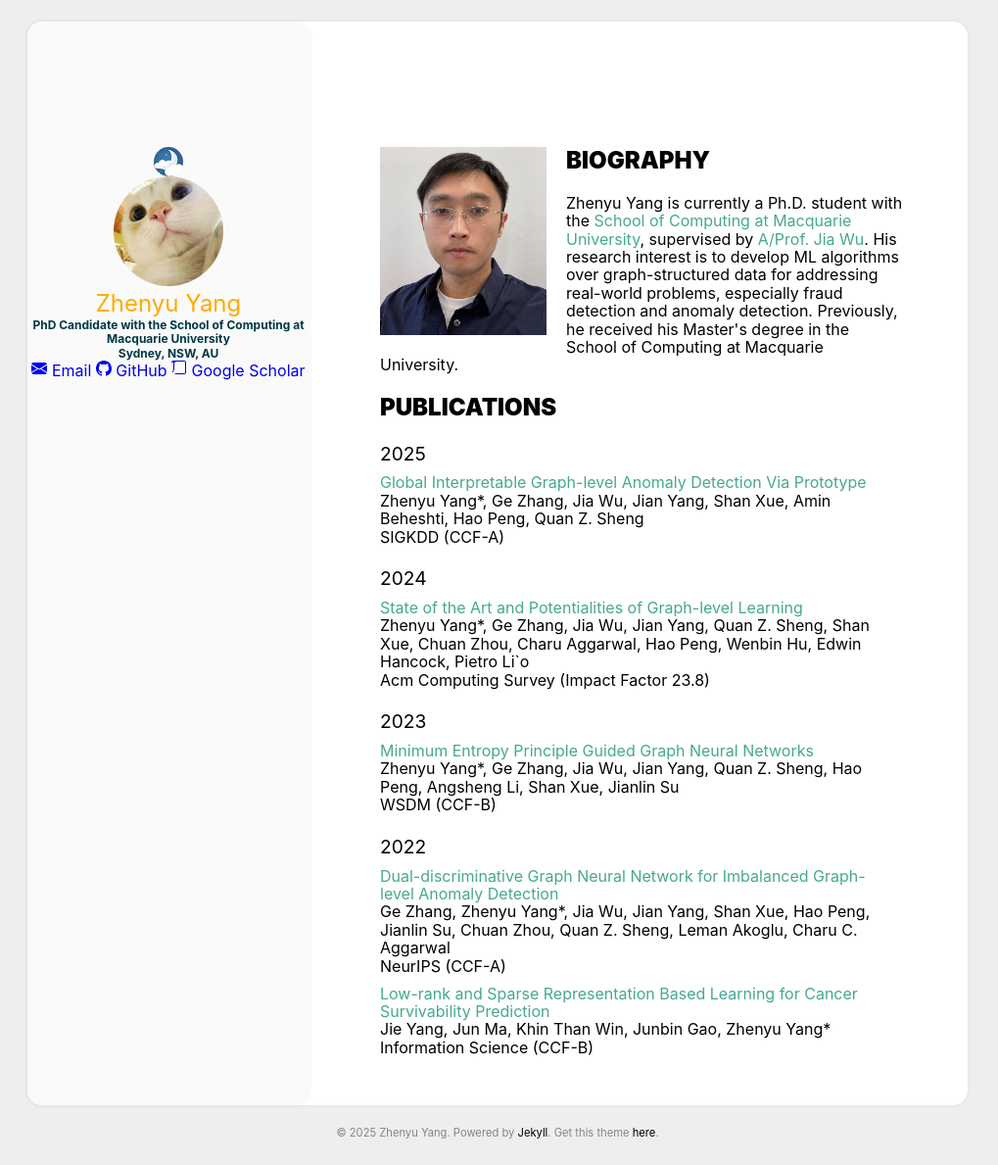
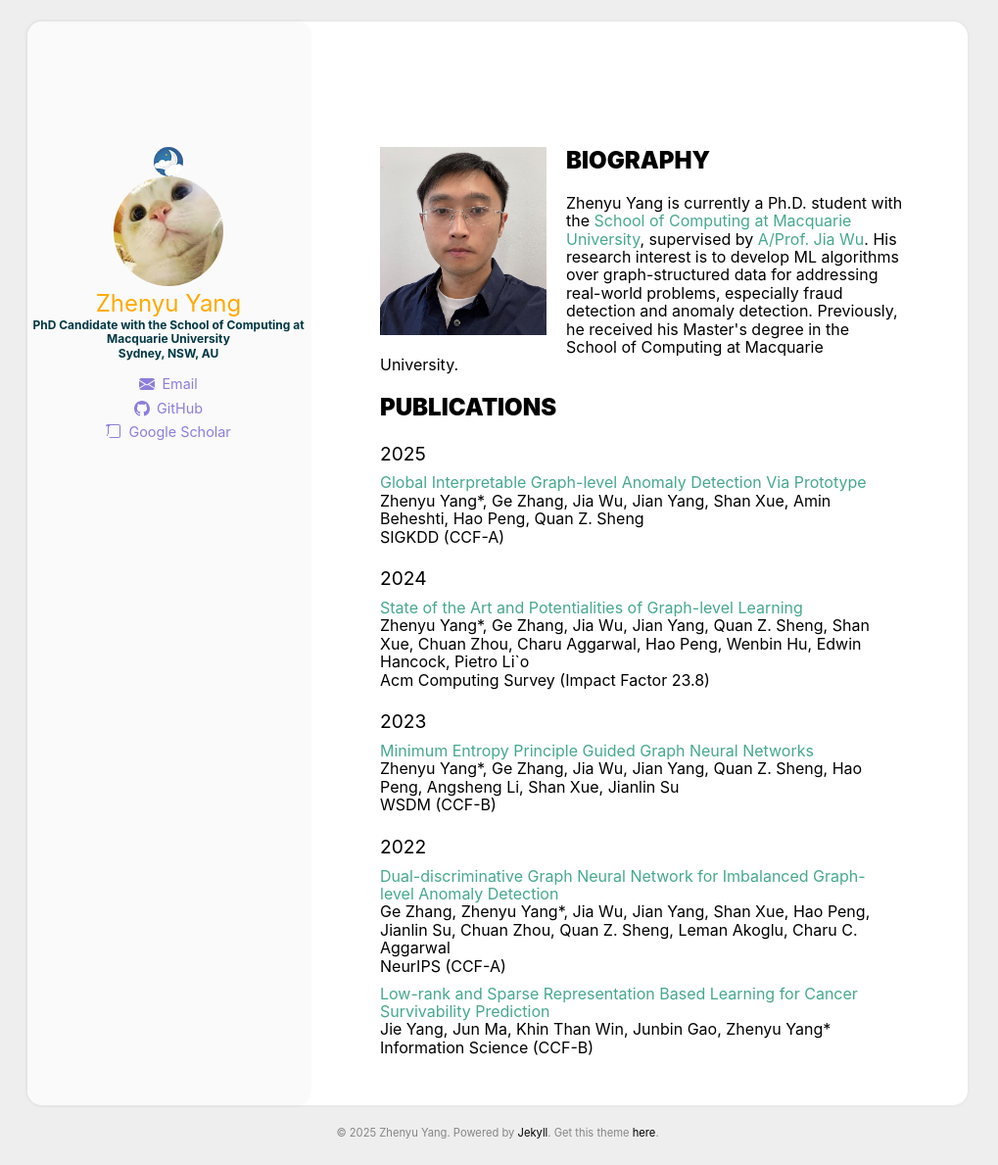
Before and after one commit to ZhenyuYangMQ/ZhenyuYangMQ.github.io, a Jekyll site: the page built from index.html, in a window 1280 px wide. Shown: the whole page at 98% size, without its empty margins (132-1151 px from the left). Built offline with Jekyll 4.4.1, drawn with Linux system fonts in a browser that asks for light colours.

Commit message:
Update main.scss

```diff
--- a/assets/css/main.scss
+++ b/assets/css/main.scss
@@ -216,6 +216,29 @@ img {
     margin-top: 7rem;
 }
 
+.contact_links {
+    margin-top: 1rem;
+    display: flex;
+    flex-direction: column; /* <-- 添加或修改这一行 */
+    align-items: center; /* 这会使每个项目在横向上居中 */
+
+    .contact_link {
+        display: flex;
+        align-items: center;
+        margin-bottom: 0.5rem;
+        color: var(--nav_font); /* Using existing nav font color */
+        font-size: 0.9em;
+
+        &:hover,
+        &:focus {
+            color: var(--nav_font_hover);
+        }
+
+        svg {
+            margin-right: 0.5em;
+        }
+    }
+}
 
 /* 2. Archive
    ========================================================================== */
```
